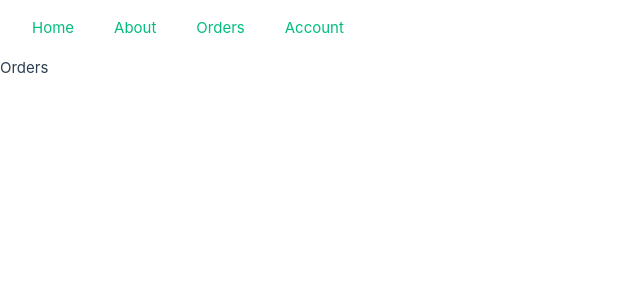
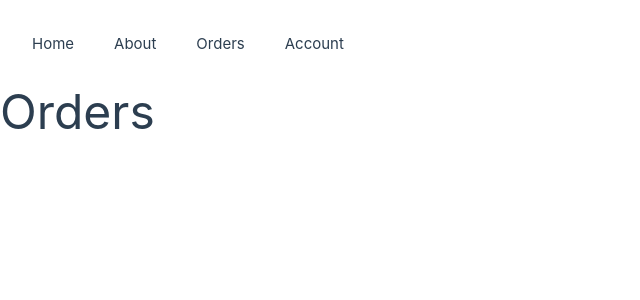
Before and after one commit to Xxenon22/SPMH-Project, a Vue app: page /orders in a window 1280 px wide. Shown: the top 300 px of the page, without its empty margins (0-640 px from the left). Built offline with nearby package versions, Linux system fonts and the light colour scheme.

Commit message:
add base styles

```diff
--- a/src/assets/base.css
+++ b/src/assets/base.css
@@ -1,6 +1,26 @@
 @tailwind base;
 @tailwind components;
 @tailwind utilities;
+
+@layer base {
+  h1 {
+    @apply text-5xl mb-2;
+  }
+
+  h2 {
+    @apply text-4xl;
+  }
+
+  a {
+    display: inline-block;
+  }
+}
+
+@layer components {
+  .nav-link {
+    @apply p-4 text-white hover:bg-gray-200/25;
+  }
+}
 
 /* color palette from <https://github.com/vuejs/theme> */
 :root {
--- a/src/assets/main.css
+++ b/src/assets/main.css
@@ -1,9 +1 @@
 @import './base.css';
-
-a,
-.green {
-  text-decoration: none;
-  color: hsla(160, 100%, 37%, 1);
-  transition: color 0.4s;
-  padding: 3px;
-}
```
